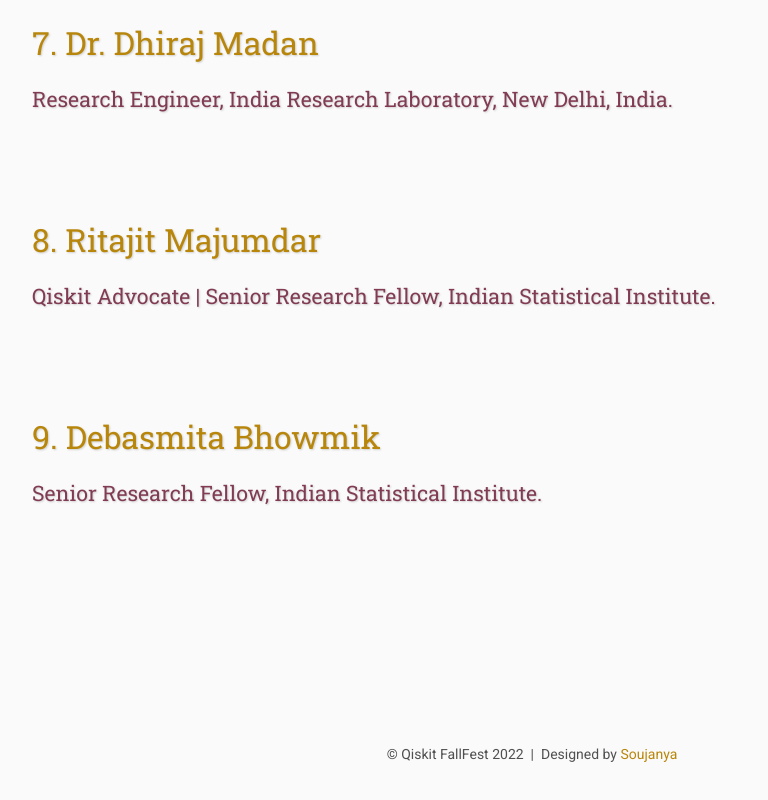
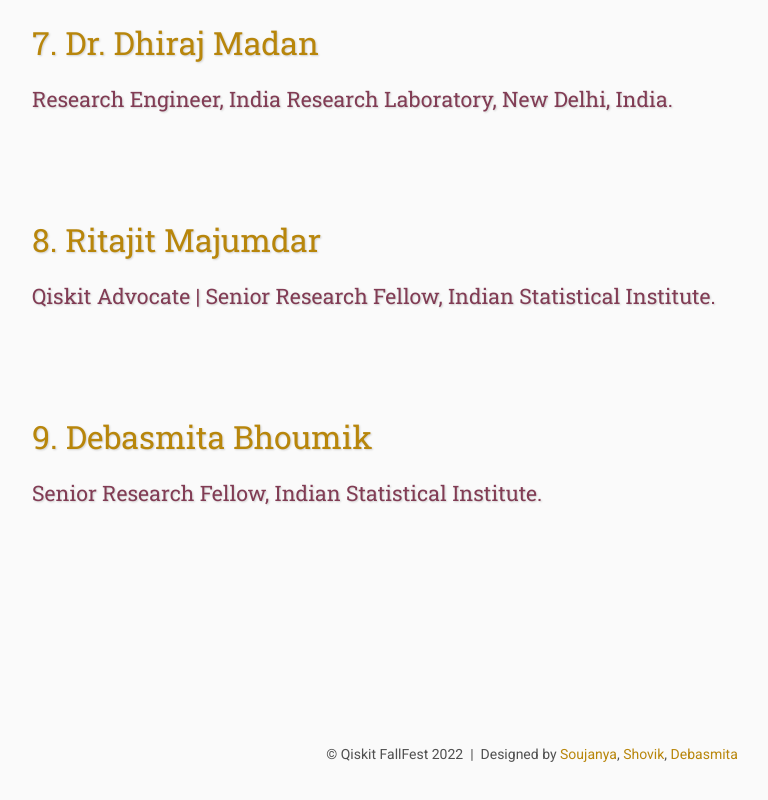
Before and after one commit to RitajitMajumdar/RitajitMajumdar.github.io, a plain HTML site: page directions/index.html in a window 1280 px wide. Shown: the part 2074-2874 px from the top of the page, without its empty margins (108-876 px from the left). Drawn offline with Linux system fonts and the light colour scheme; files that its build step writes are made by us from their sources.

Commit message:
Update index.html
spell edit

```diff
--- a/directions/index.html
+++ b/directions/index.html
@@ -79,7 +79,7 @@
             <h4>Qiskit Advocate | Senior Research Fellow, Indian Statistical Institute.</h4>
             <br>
         <br>
-        <h2><a href="https://scholar.google.com/citations?hl=en&user=yq8kVm0AAAAJ">9. Debasmita Bhowmik</a>
+        <h2><a href="https://scholar.google.com/citations?hl=en&user=yq8kVm0AAAAJ">9. Debasmita Bhoumik</a>
             <h4>Senior Research Fellow, Indian Statistical Institute.</h4>
             <br>
             <br>
@@ -87,7 +87,7 @@
 
    <footer>
         &copy; Qiskit FallFest 2022
-        &nbsp;|&nbsp; Designed by <a href="https://twitter.com/thecrzyphysicst">Soujanya</a>
+        &nbsp;|&nbsp; Designed by <a href="https://twitter.com/thecrzyphysicst">Soujanya</a>, <a href="https://www.linkedin.com/in/shovik-ganguly-73818418/">Shovik</a>, <a href="https://www.linkedin.com/in/debasmita-bhoumik-7a10105a/">Debasmita</a>
     </footer>
 
 </body>
```
